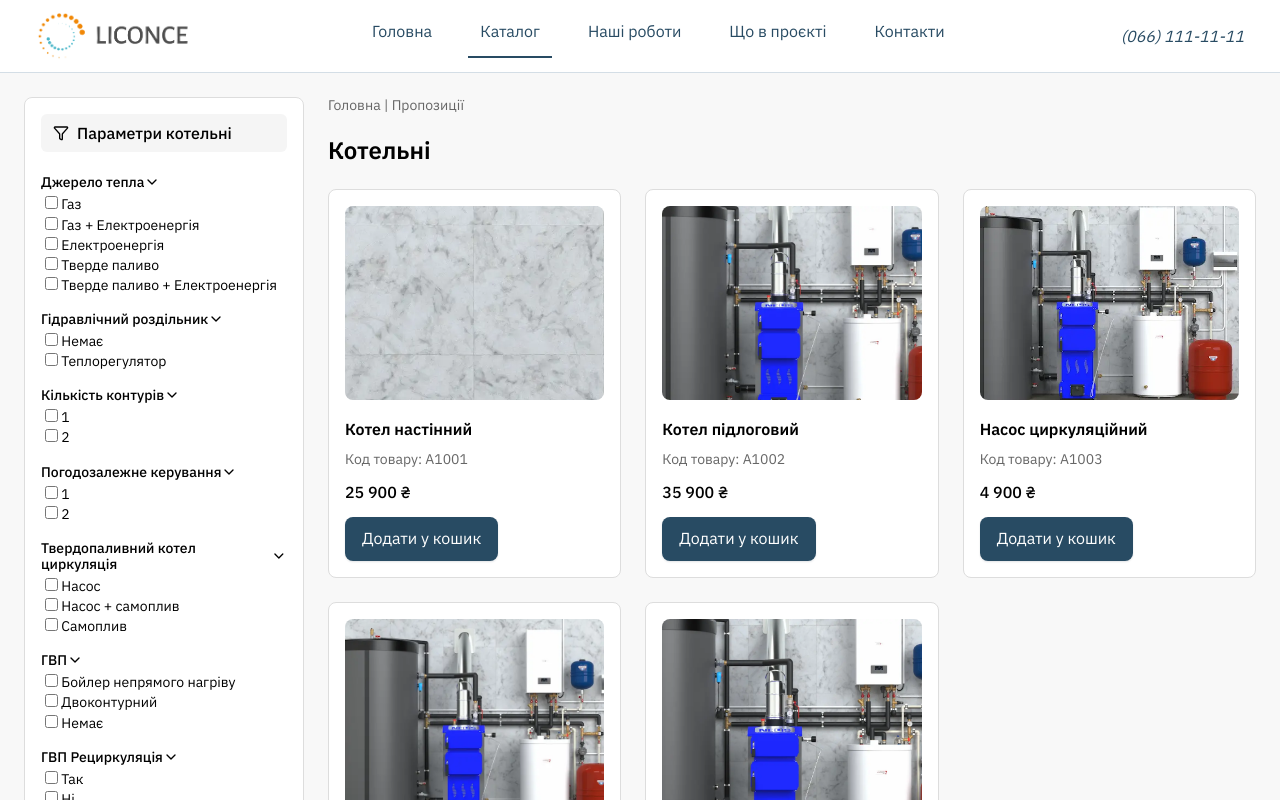
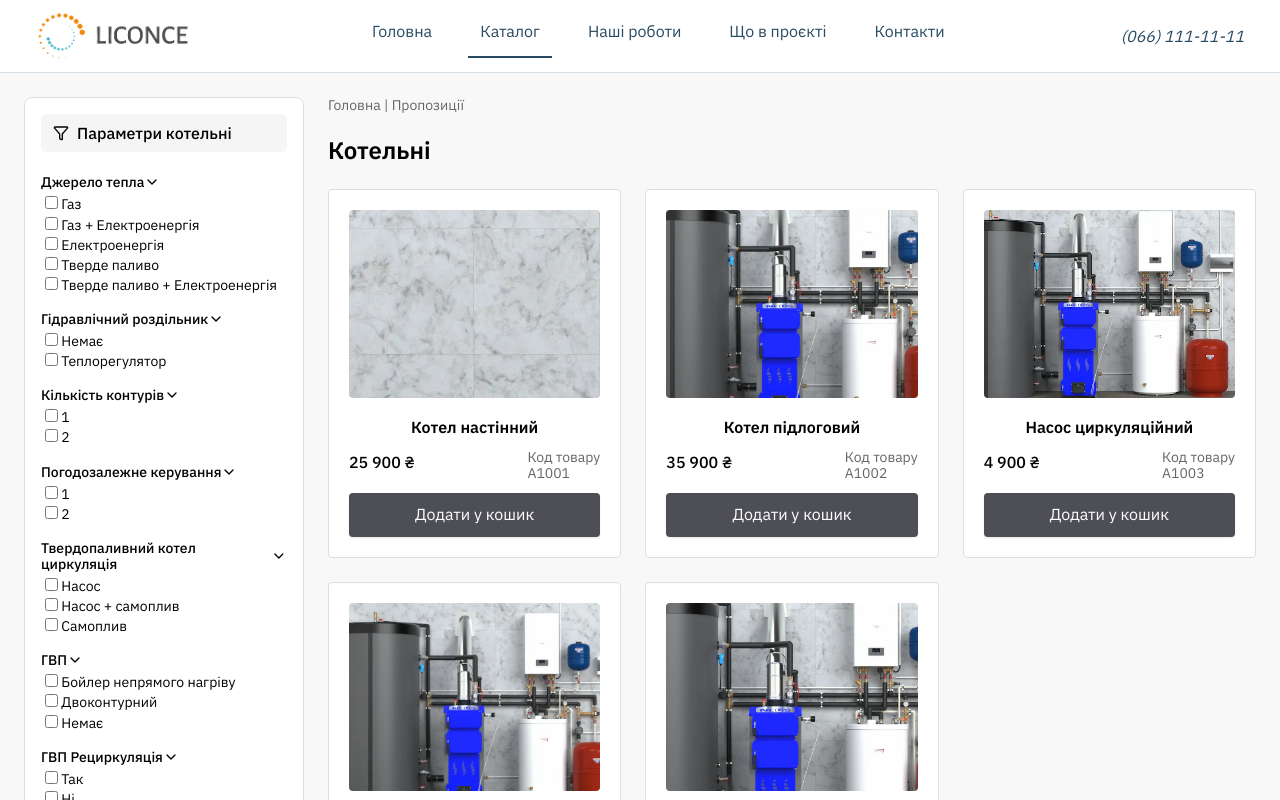
Before and after one commit to Illia-L/boiler-room-design, a Next.js app: page /shop in a window 1280 px wide. Shown: the top 800 px of the page. Built offline with nearby package versions, Linux system fonts and the light colour scheme.

Commit message:
addProductCard

```diff
--- a/src/features/shop/ProductList/ProductList.tsx
+++ b/src/features/shop/ProductList/ProductList.tsx
@@ -11,8 +11,8 @@ function ProductCard({ product }: { product: Product }) {
       aria-labelledby={`product-${product.id}-title`}
       style={{
         border: "1px solid #ddd",
-        borderRadius: 8,
-        padding: 16,
+        borderRadius: 4,
+        padding: 20,
         display: "flex",
         flexDirection: "column",
         gap: 12,
@@ -26,31 +26,33 @@ function ProductCard({ product }: { product: Product }) {
           alt={product.title}
           fill
           sizes="(max-width: 768px) 100vw, (max-width: 1200px) 50vw, 33vw"
-          style={{ objectFit: "cover", borderRadius: 8 }}
+          style={{ objectFit: "cover", borderRadius: 4 }}
         />
       </div>
 
       {/* Назва */}
       <h3
         id={`product-${product.id}-title`}
-        style={{ fontSize: 16, fontWeight: 600, margin: "8px 0 0" }}
+        style={{  fontSize: 16, fontWeight: 600, margin: "8px 0 0", textAlign: "center" }}
       >
         {product.title}
       </h3>
+<div style={{display: "flex", justifyContent: "space-between",}}>
 
-      {/* Код товару */}
-      <p style={{ fontSize: 14, color: "#666", margin: 0 }}>
-        Код товару: {product.code}
-      </p>
-
-      {/* Ціна */}
+   {/* Ціна */}
       <p style={{ fontSize: 16, fontWeight: 500, margin: "4px 0" }}>
         {product.price.toLocaleString("uk-UA")} ₴
       </p>
+      {/* Код товару */}
+      <p style={{ fontSize: 14, color: "#666", margin: 0 }}>
+        Код товару <p> {product.code}</p>
+      </p>
 
+
+</div>
       {/* Кнопки */}
-      <div style={{ marginTop: "auto" }}>
-        <Button type="button">Додати у кошик</Button>
+      <div>
+        <Button style={{ width: "100%", background: "#4E4E57", borderRadius: "4px" }} type="button">Додати у кошик</Button>
       </div>
     </article>
   );
```
